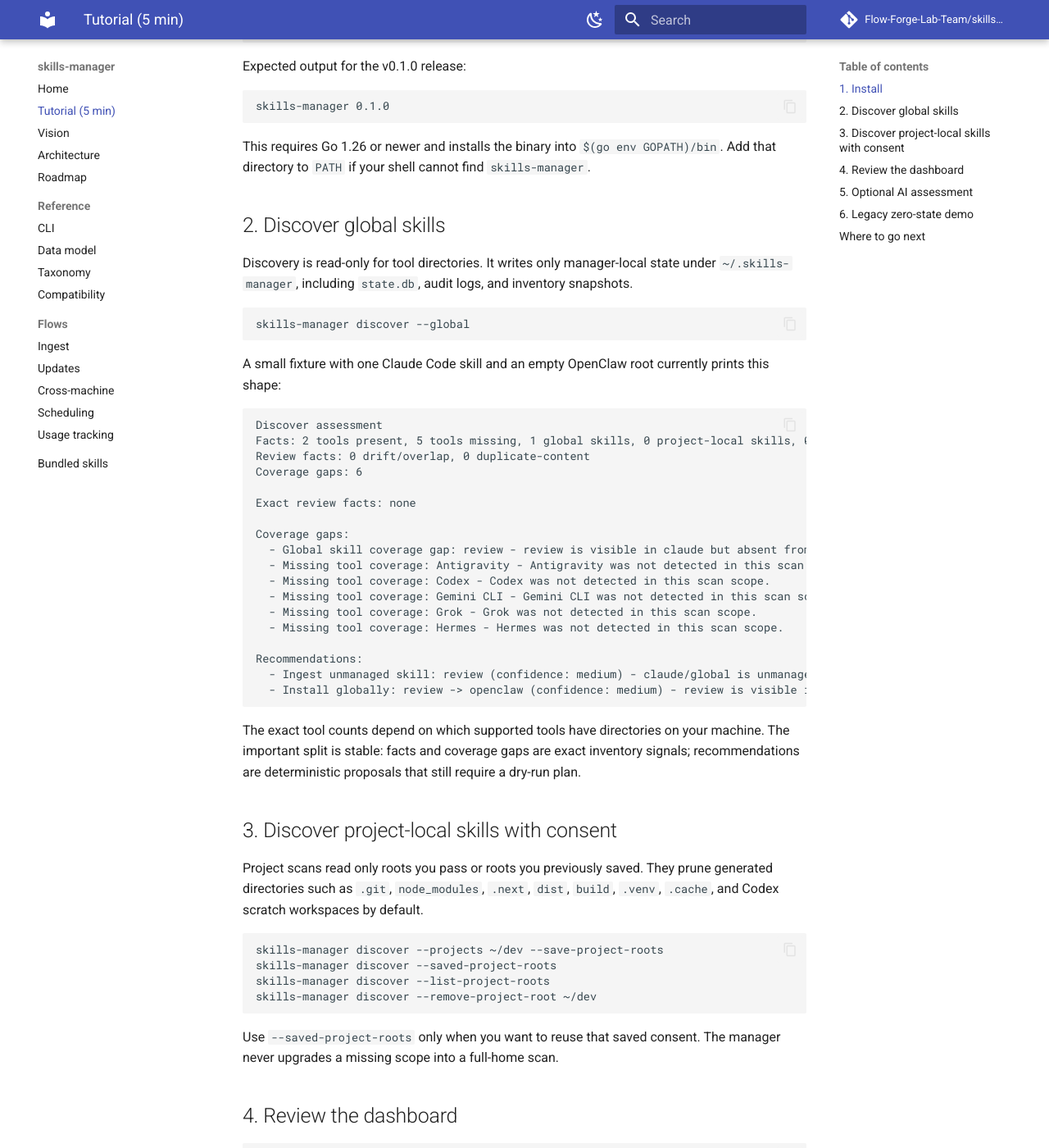
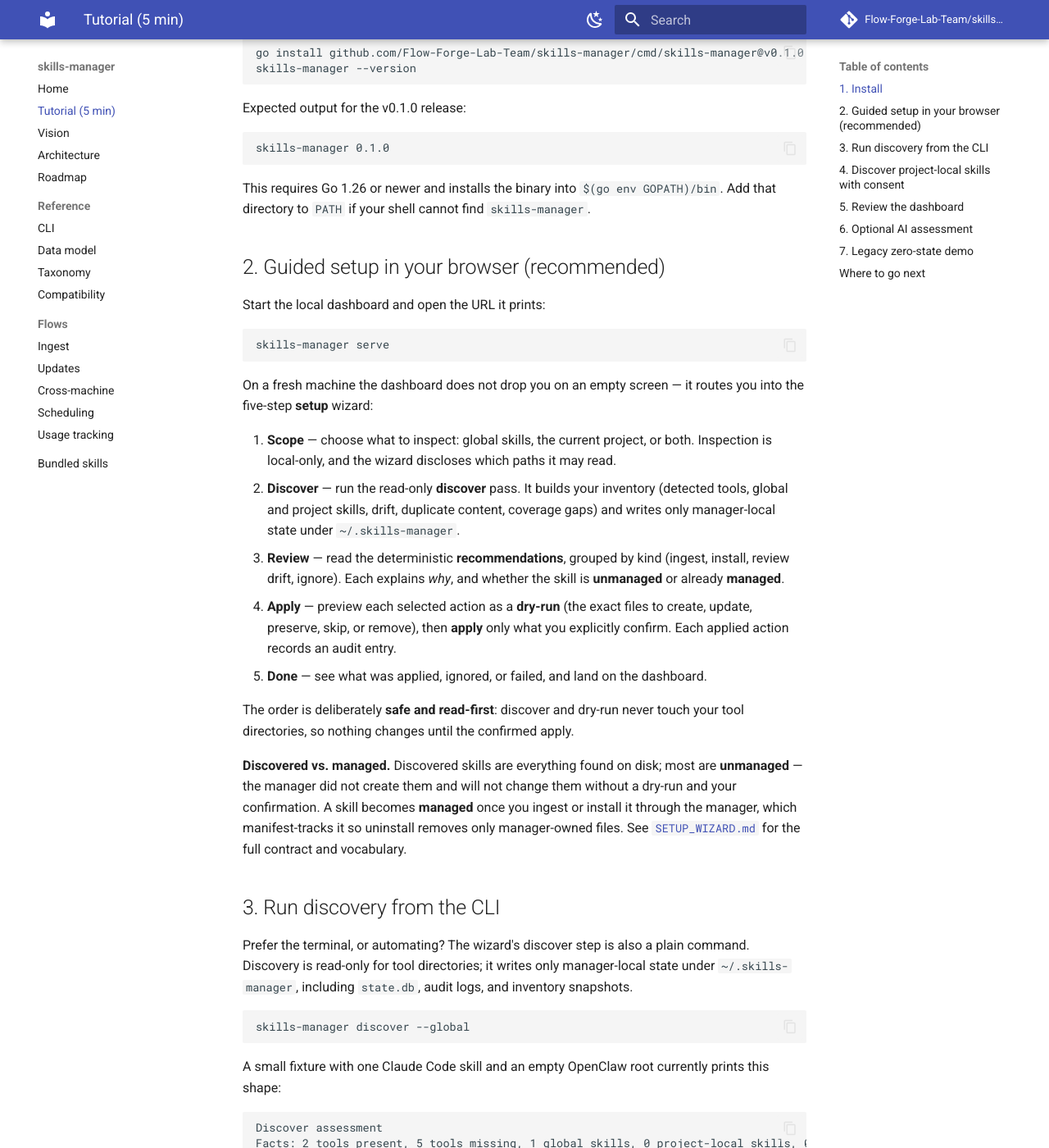
Before and after one commit to Flow-Forge-Lab-Team/skills-manager, an MkDocs documentation site: the page built from docs/TUTORIAL.md, in a window 1280 px wide and 1400 px high, scrolled down 396 px. Shown: the whole window at 82% size. Built offline with MkDocs 1.6.1 and Material for MkDocs 9.7.7, drawn with Linux system fonts in a browser that asks for light colours; comment, search, counter and statistics services are not loaded; some of the changed text lies outside the part shown.

Commit message:
docs(onboarding): lead with guided setup wizard, align terminology (FLO-412)
Align README and the 5-minute tutorial with the first-run setup wizard
(FLO-406 UX contract): describe the guided serve → scope → discover → review
→ dry-run → apply path before the lower-level CLI commands, distinguish
discovered/unmanaged from manager-owned (managed) skills, and frame discover
and dry-run as read-first so nothing writes before an explicit, confirmed
apply. Reserve "scan" for the ingest path per DR-4 (discovery is
"discover"/"snapshots"). Regenerate committed HTML via docs/_build.sh.

Co-Authored-By: Claude Opus 4.8 <noreply@anthropic.com>

````diff
--- a/docs/TUTORIAL.md
+++ b/docs/TUTORIAL.md
@@ -1,8 +1,11 @@
-# 5-minute tutorial: discover first, then act
+# 5-minute tutorial: guided setup, then the CLI
 
-This tutorial starts with the intended first-run path: install the CLI, run a
-read-only inventory of skills you already have, review the dashboard assessment,
-then choose whether to ingest or install anything. No LLM provider is required.
+This tutorial starts with the intended first-run path: install the CLI, then let
+the **guided setup wizard** in `skills-manager serve` walk you through it — a
+read-only **discover** of the skills you already have, a **review** of
+deterministic recommendations, a **dry-run** preview of every change, and an
+**apply** step that only touches disk after you confirm. The same steps are
+available as CLI commands, shown afterward. No LLM provider is required.
 
 ## 1. Install
 
@@ -23,11 +26,48 @@ This requires Go 1.26 or newer and installs the binary into
 `$(go env GOPATH)/bin`. Add that directory to `PATH` if your shell cannot find
 `skills-manager`.
 
-## 2. Discover global skills
+## 2. Guided setup in your browser (recommended)
 
-Discovery is read-only for tool directories. It writes only manager-local state
-under `~/.skills-manager`, including `state.db`, audit logs, and inventory
-snapshots.
+Start the local dashboard and open the URL it prints:
+
+```sh
+skills-manager serve
+```
+
+On a fresh machine the dashboard does not drop you on an empty screen — it routes
+you into the five-step **setup** wizard:
+
+1. **Scope** — choose what to inspect: global skills, the current project, or
+   both. Inspection is local-only, and the wizard discloses which paths it may
+   read.
+2. **Discover** — run the read-only **discover** pass. It builds your inventory
+   (detected tools, global and project skills, drift, duplicate content, coverage
+   gaps) and writes only manager-local state under `~/.skills-manager`.
+3. **Review** — read the deterministic **recommendations**, grouped by kind
+   (ingest, install, review drift, ignore). Each explains *why*, and whether the
+   skill is **unmanaged** or already **managed**.
+4. **Apply** — preview each selected action as a **dry-run** (the exact files to
+   create, update, preserve, skip, or remove), then **apply** only what you
+   explicitly confirm. Each applied action records an audit entry.
+5. **Done** — see what was applied, ignored, or failed, and land on the
+   dashboard.
+
+The order is deliberately **safe and read-first**: discover and dry-run never
+touch your tool directories, so nothing changes until the confirmed apply.
+
+**Discovered vs. managed.** Discovered skills are everything found on disk; most
+are **unmanaged** — the manager did not create them and will not change them
+without a dry-run and your confirmation. A skill becomes **managed** once you
+ingest or install it through the manager, which manifest-tracks it so uninstall
+removes only manager-owned files. See [`SETUP_WIZARD.md`](SETUP_WIZARD.md) for
+the full contract and vocabulary.
+
+## 3. Run discovery from the CLI
+
+Prefer the terminal, or automating? The wizard's discover step is also a plain
+command. Discovery is read-only for tool directories; it writes only
+manager-local state under `~/.skills-manager`, including `state.db`, audit logs,
+and inventory snapshots.
 
 ```sh
 skills-manager discover --global
@@ -62,10 +102,10 @@ machine. The important split is stable: facts and coverage gaps are exact
 inventory signals; recommendations are deterministic proposals that still
 require a dry-run plan.
 
-## 3. Discover project-local skills with consent
+## 4. Discover project-local skills with consent
 
-Project scans read only roots you pass or roots you previously saved. They prune
-generated directories such as `.git`, `node_modules`, `.next`, `dist`, `build`,
+Project discovery reads only the roots you pass or roots you previously saved. It
+prunes generated directories such as `.git`, `node_modules`, `.next`, `dist`, `build`,
 `.venv`, `.cache`, and Codex scratch workspaces by default.
 
 ```sh
@@ -78,13 +118,10 @@ skills-manager discover --remove-project-root ~/dev
 Use `--saved-project-roots` only when you want to reuse that saved consent. The
 manager never upgrades a missing scope into a full-home scan.
 
-## 4. Review the dashboard
+## 5. Review the dashboard
 
-```sh
-skills-manager serve
-```
-
-Open the local URL printed by the command. The Discover view summarizes:
+Once setup is complete, `skills-manager serve` opens the steady-state dashboard
+instead of the wizard. The Discover view summarizes:
 
 - Inventory
 - Drift
@@ -114,7 +151,7 @@ skills-manager assess review --project /path/to/project --target codex --auto
 provider credentials. Secret-looking values are redacted before handoff or
 provider calls, and cached advisory output stays under the manager home.
 
-## 6. Legacy zero-state demo
+## 7. Legacy zero-state demo
 
 If you are starting with no existing skills and want to see install mechanics,
 ingest the committed examples and install into a throwaway project:
@@ -138,6 +175,7 @@ skills-manager uninstall --project /tmp/sm-demo --confirm
 
 ## Where to go next
 
+- [Setup wizard](SETUP_WIZARD.md) — the first-run setup contract and vocabulary
 - [Discovery](DISCOVERY.md) — inventory schema, consent scopes, and recommendations
 - [CLI reference](CLI_REFERENCE.md) — every command and flag
 - [Security model](SECURITY_MODEL.md) — install, scan, and AI assessment boundaries
````
Also changed, not shown: other parts of docs/TUTORIAL.md (+1 -1 lines), README.html (+37 -15 lines), README.md (+32 -7 lines), docs/TUTORIAL.html (+71 -25 lines).
